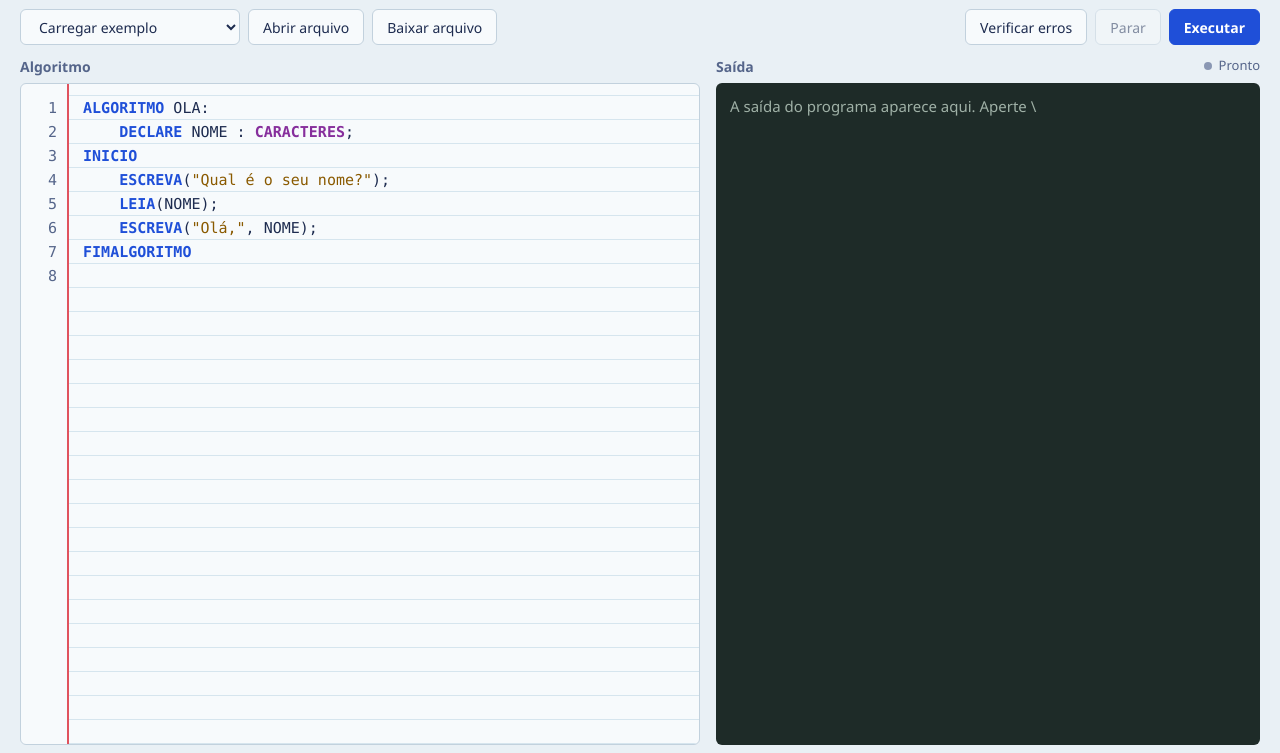
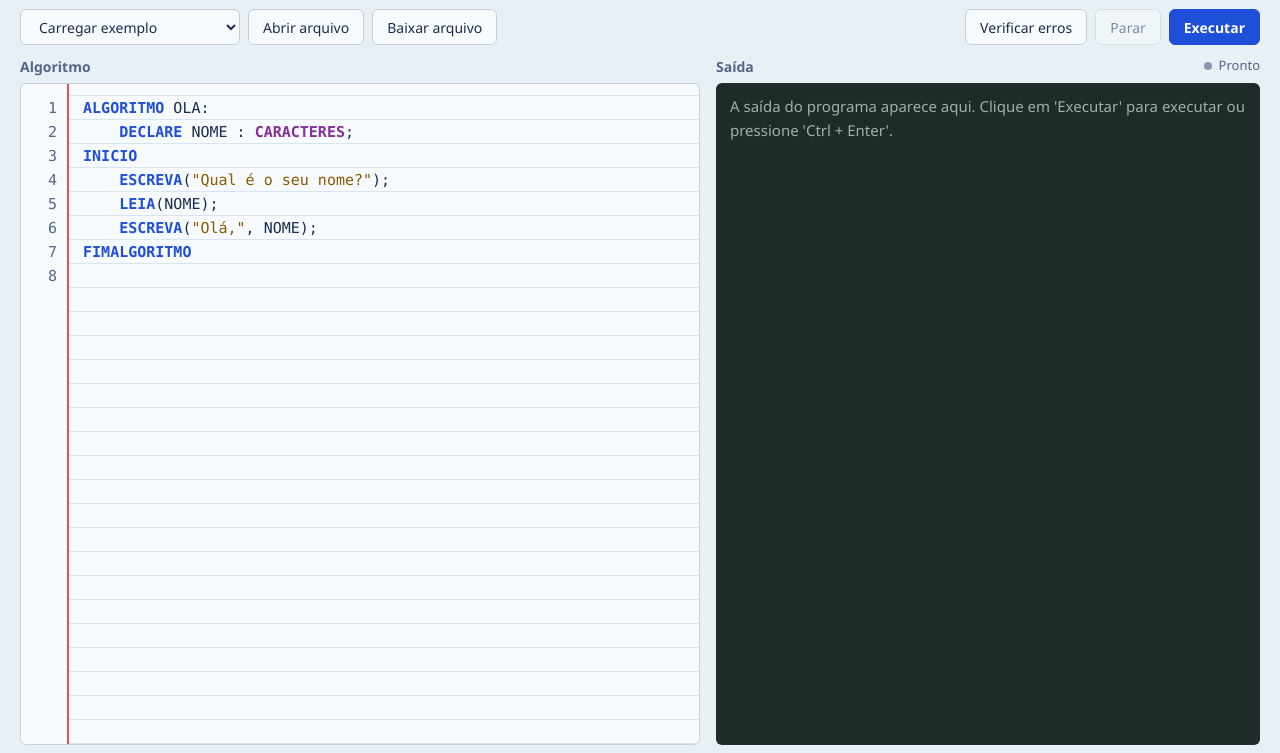
Before and after one commit to weslinho/pseudocodigo, a website with bundled scripts: page docs/index.html in a window 1280 px wide. Shown: the part 47-800 px from the top of the page. Built offline with nearby package versions, Linux system fonts and the light colour scheme.

Commit message:
Mudança em alguns textos

```diff
--- a/docs/index.html
+++ b/docs/index.html
@@ -269,7 +269,7 @@ button.principal:hover:not(:disabled) { filter: brightness(1.08); border-color:
       <span class="estado" id="estado" data-estado="pronto" role="status">Pronto</span>
     </div>
     <div class="lousa" id="lousa" role="log" aria-live="polite" tabindex="0">
-      <pre id="saida" data-vazio="A saída do programa aparece aqui. Aperte \"Executar\" para começar ou pressione Ctrl + Enter."></pre>
+      <pre id="saida" data-vazio="A saída do programa aparece aqui. Clique em 'Executar' para executar ou pressione 'Ctrl + Enter'."></pre>
       <form class="entrada" id="form-entrada" hidden>
         <span class="seta" aria-hidden="true">&rsaquo;</span>
         <input id="campo-entrada" type="text" autocomplete="off" autocapitalize="off" spellcheck="false"
```
